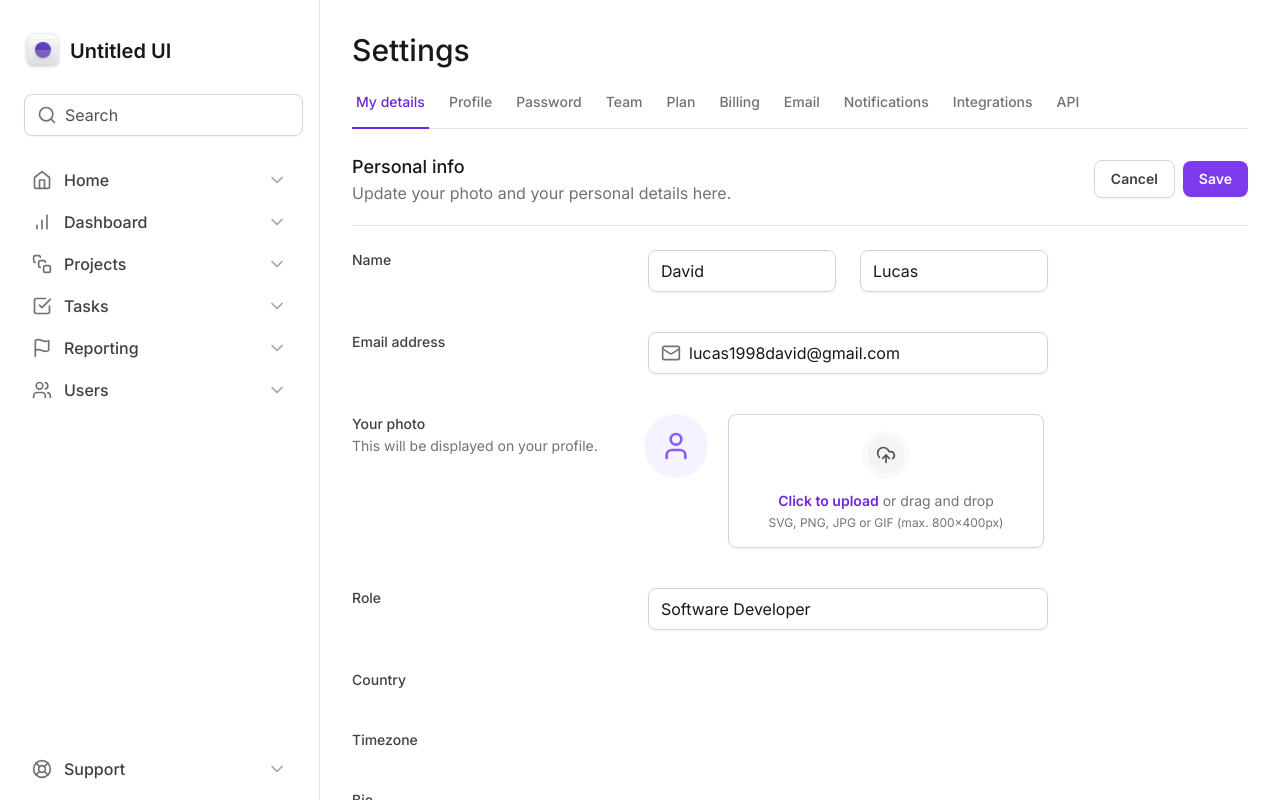
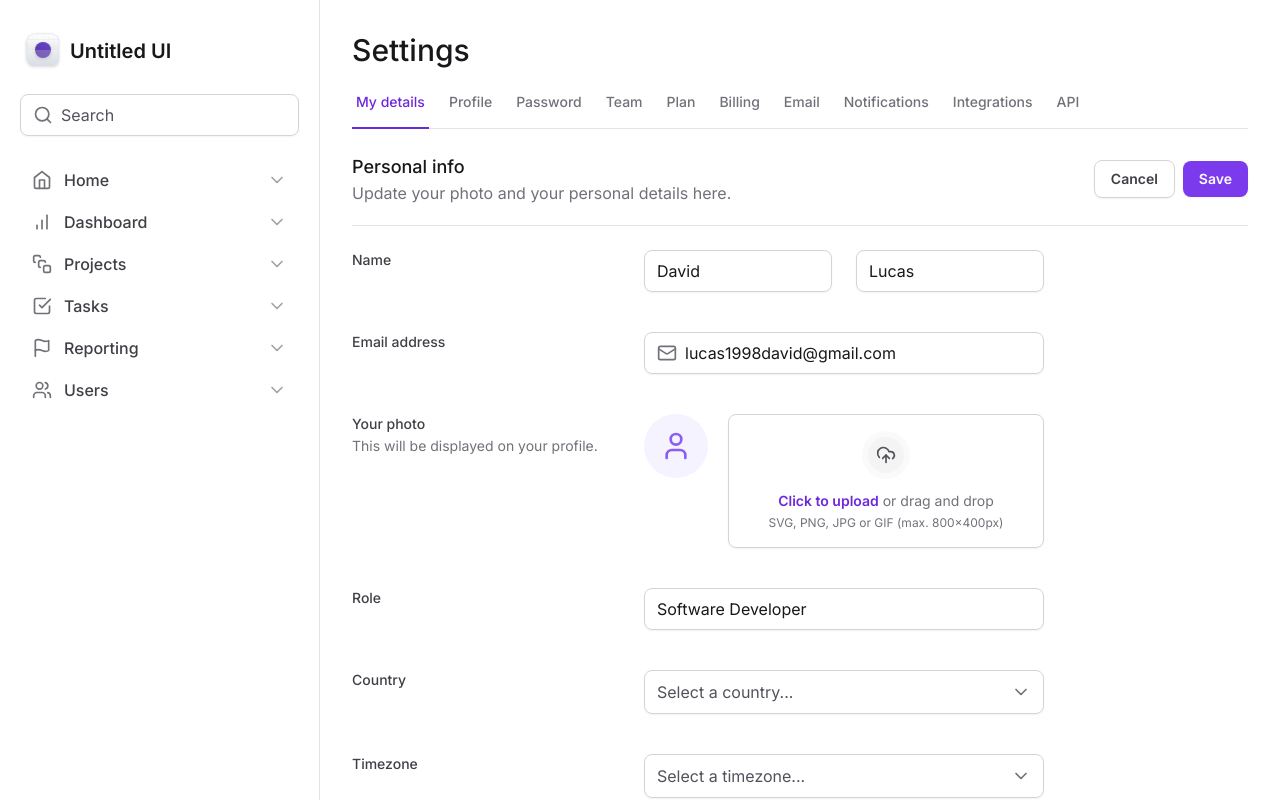
Before and after one commit to thereallucas98/tailwind-dashboard, a Next.js app: page / in a window 1280 px wide. Shown: the top 800 px of the page. Built offline with nearby package versions, Linux system fonts and the light colour scheme.

Commit message:
finished select

```diff
--- a/package.json
+++ b/package.json
@@ -9,6 +9,7 @@
     "lint": "next lint"
   },
   "dependencies": {
+    "@radix-ui/react-select": "^1.2.2",
     "@radix-ui/react-tabs": "^1.0.4",
     "@types/node": "20.4.10",
     "@types/react": "18.2.20",
--- a/src/app/page.tsx
+++ b/src/app/page.tsx
@@ -3,6 +3,8 @@
 import * as FileInput from '@/components/Form/FileInput'
 import * as Input from '@/components/Input'
 import { SettingsTabs } from '@/components/SettingsTabs'
+import { Select } from '@/components/Form/Select'
+import { SelectItem } from '@/components/Form/Select/SelectItem'
 
 export default function Home() {
   return (
@@ -108,6 +110,10 @@
             >
               Country
             </label>
+            <Select placeholder="Select a country...">
+              <SelectItem value="br" text="Brazil" />
+              <SelectItem value="us" text="United States" />
+            </Select>
             <div />
           </div>
 
@@ -118,6 +124,13 @@
             >
               Timezone
             </label>
+            <Select placeholder="Select a timezone...">
+              <SelectItem
+                value="utc8"
+                text="Pacific Standard Time (UTC-08:00)"
+              />
+              <SelectItem value="utc3" text="America São Paulo (UTC-03:00)" />
+            </Select>
             <div />
           </div>
 
--- /dev/null
+++ b/src/components/Form/Select/SelectItem.tsx
@@ -0,0 +1,23 @@
+'use client'
+
+import * as Select from '@radix-ui/react-select'
+import { Check } from 'lucide-react'
+
+export type SelectItemProps = Select.SelectItemProps & {
+  text: string
+}
+
+export function SelectItem({ text, ...props }: SelectItemProps) {
+  return (
+    <Select.Item
+      className="flex items-center justify-between gap-2 px-3 py-2.5 outline-none data-[highlighted]:bg-zinc-50"
+      {...props}
+    >
+      <Select.ItemText className="text-black">{text}</Select.ItemText>
+
+      <Select.ItemIndicator>
+        <Check className="h-4 w-4 text-violet-500" />
+      </Select.ItemIndicator>
+    </Select.Item>
+  )
+}
--- /dev/null
+++ b/src/components/Form/Select/index.tsx
@@ -0,0 +1,37 @@
+'use client'
+
+import { ReactNode } from 'react'
+import { ChevronDown } from 'lucide-react'
+import * as SelectPrimitive from '@radix-ui/react-select'
+
+export interface SelectProps {
+  children: ReactNode
+  placeholder: string
+}
+
+export function Select({ children, placeholder }: SelectProps) {
+  return (
+    <SelectPrimitive.Root>
+      <SelectPrimitive.Trigger className="flex h-11 w-full items-center justify-between gap-2 rounded-lg border border-zinc-300 px-3 py-2 shadow-sm data-[placeholder]:text-zinc-600">
+        <SelectPrimitive.Value
+          placeholder={placeholder}
+          className="text-black"
+        />
+        <SelectPrimitive.Icon>
+          <ChevronDown className="h-5 w-5 text-zinc-500" />
+        </SelectPrimitive.Icon>
+      </SelectPrimitive.Trigger>
+
+      <SelectPrimitive.Portal>
+        <SelectPrimitive.Content
+          side="bottom"
+          position="popper"
+          sideOffset={8}
+          className="z-10 w-[--radix-select-trigger-width] cursor-pointer overflow-hidden rounded-lg border border-zinc-200 bg-white"
+        >
+          <SelectPrimitive.Viewport>{children}</SelectPrimitive.Viewport>
+        </SelectPrimitive.Content>
+      </SelectPrimitive.Portal>
+    </SelectPrimitive.Root>
+  )
+}
--- a/src/components/Input.tsx
+++ b/src/components/Input.tsx
@@ -22,7 +22,7 @@
 export function Root(props: InputRootProps) {
   return (
     <div
-      className="mx-1 flex w-full items-center gap-2 rounded-lg border border-zinc-300 px-3 py-2 shadow-sm"
+      className="flex w-full items-center gap-2 rounded-lg border border-zinc-300 px-3 py-2 shadow-sm"
       {...props}
     />
   )
```
Also changed, not shown: 1 other file (tests, documents, lock files or other folders).
